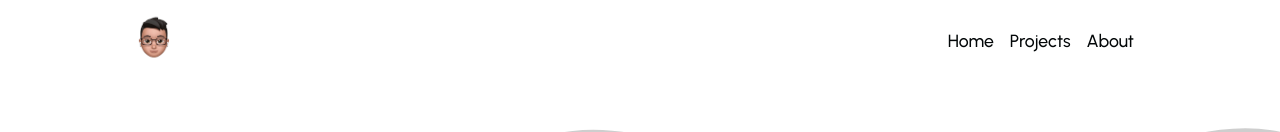
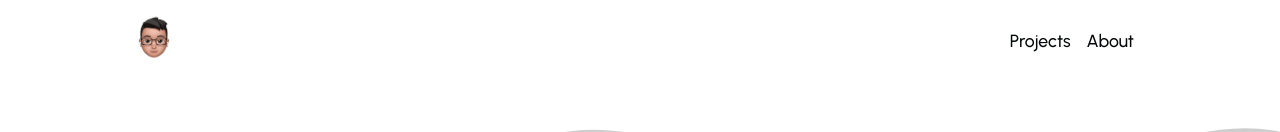
Before and after one commit to LeightonGuang/LeightonGuang, a React (Vite) app: page / in a window 1280 px wide. Shown: the top 132 px of the page. Built offline with nearby package versions, Linux system fonts and the light colour scheme.

Commit message:
feat: remove home from navbar

```diff
--- a/src/components/Header/Header.tsx
+++ b/src/components/Header/Header.tsx
@@ -3,7 +3,7 @@ import "./Header.scss";
 import memoji from "../../assets/Leighton-memoji.png";
 
 function Header() {
-  const handleScroll = () => {
+  const handleProjectScroll = () => {
     const project = document.getElementById("project");
     if (project) {
       project.scrollIntoView({ behavior: "smooth" });
@@ -19,10 +19,7 @@ function Header() {
 
         <nav className="header__nav">
           <ul className="header__nav-list">
-            <NavLink to={"/"} className="header__nav-link">
-              Home
-            </NavLink>
-            <li onClick={handleScroll} className="header__nav-link">
+            <li onClick={handleProjectScroll} className="header__nav-link">
               Projects
             </li>
             <NavLink to={"/about"} className="header__nav-link">
```
